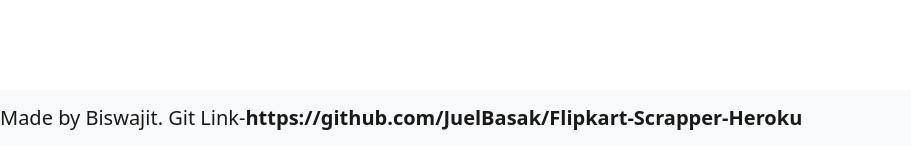
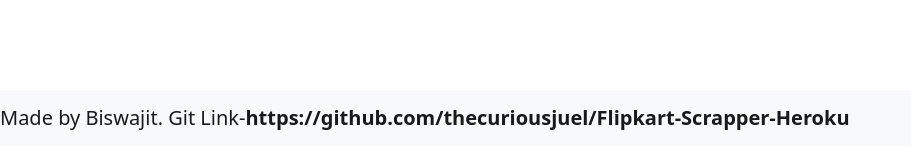
Before and after one commit to JuelBasak/Flipkart-Scrapper-Heroku, a Flask app: page / in a window 1280 px wide. Shown: the part 654-800 px from the top of the page, without its empty margins (0-911 px from the left). Run offline with Flask 2, Linux system fonts and the light colour scheme.

Commit message:
Update index.html

```diff
--- a/templates/index.html
+++ b/templates/index.html
@@ -79,8 +79,8 @@
 </div>
 <center>
     <nav class="navbar fixed-bottom navbar-light bg-light">
-        <a class="navbar-brand" href="https://github.com/JuelBasak/Flipkart-Scrapper-Heroku">Made by Biswajit. Git
-            Link-<strong>https://github.com/JuelBasak/Flipkart-Scrapper-Heroku</strong></a>
+        <a class="navbar-brand" href="https://github.com/thecuriousjuel/Flipkart-Scrapper-Heroku">Made by Biswajit. Git
+            Link-<strong>https://github.com/thecuriousjuel/Flipkart-Scrapper-Heroku</strong></a>
     </nav>
 </center>
 <script src="https://cdn.jsdelivr.net/npm/bootstrap@5.0.1/dist/js/bootstrap.bundle.min.js"
```
